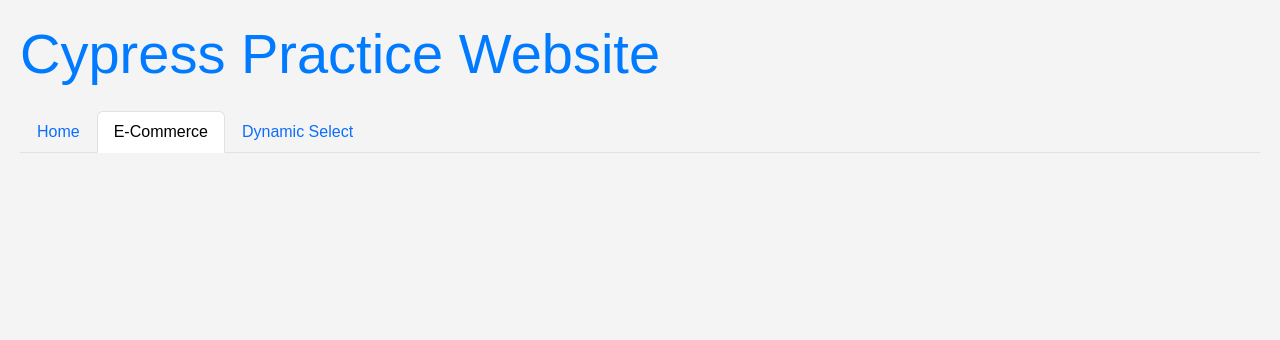
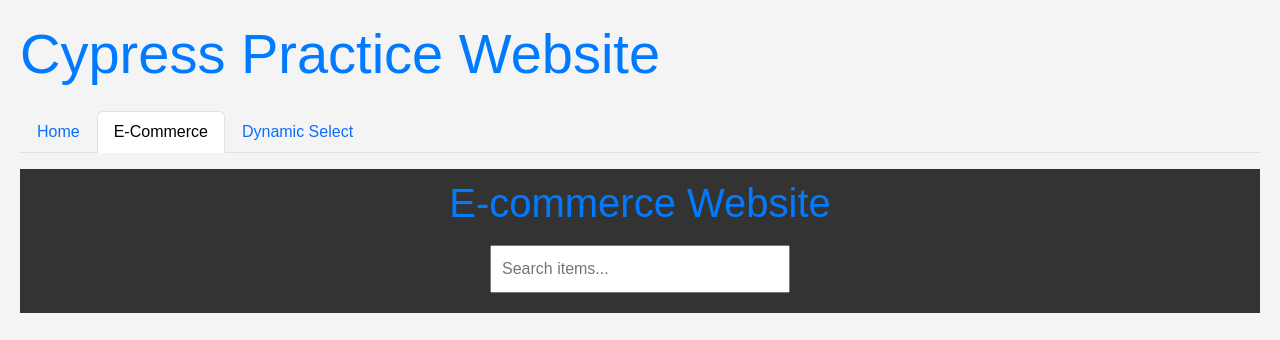
Before and after one commit to AnilPatidar/Cypress-Test-Framework, a website: page index.html in a window 1280 px wide. Both pictures are taken after a click on the tab "E-Commerce". Shown: the top 340 px of the page. Drawn offline with nearby package versions, Linux system fonts and the light colour scheme.

Commit message:
Update index.html

```diff
--- a/index.html
+++ b/index.html
@@ -80,7 +80,7 @@
             <a class="nav-link active" id="home-tab" data-bs-toggle="tab" href="#home">Home</a>
         </li>
         <li class="nav-item">
-            <a class="nav-link" id="ecommerce-tab" data-bs-toggle="tab" href="#ecommerce-tab">E-Commerce</a>
+            <a class="nav-link" id="ecommerce-tab" data-bs-toggle="tab" href="#ecommerce">E-Commerce</a>
         </li>
 
         <li class="nav-item">
@@ -166,7 +166,7 @@
         </div>
 
         <!-- Dynamic Select Page Content -->
-        <div class="tab-pane fade" id="ecommerce-tab">
+        <div class="tab-pane fade" id="ecommerce">
 
               <header>
         <h1>E-commerce Website</h1>
```
